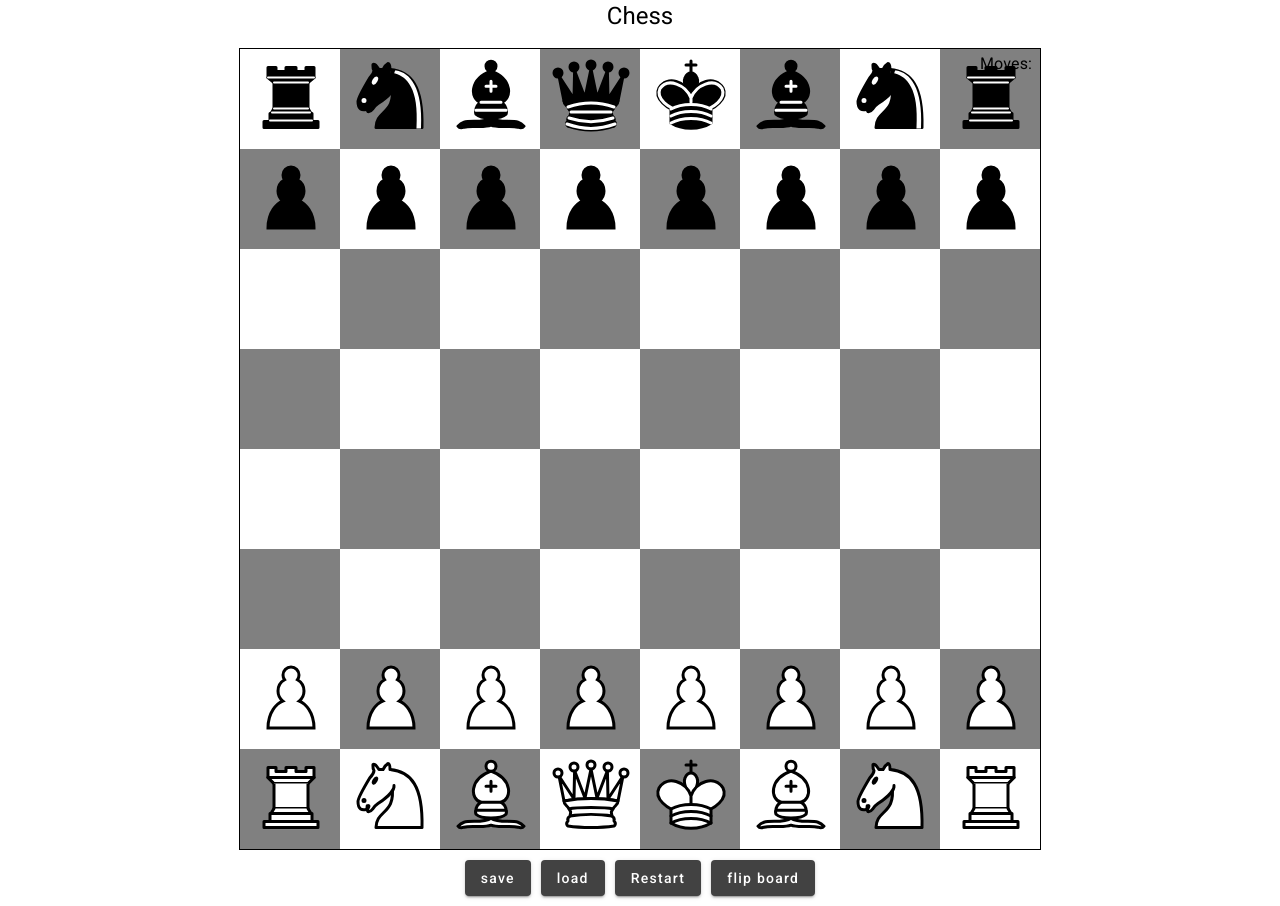
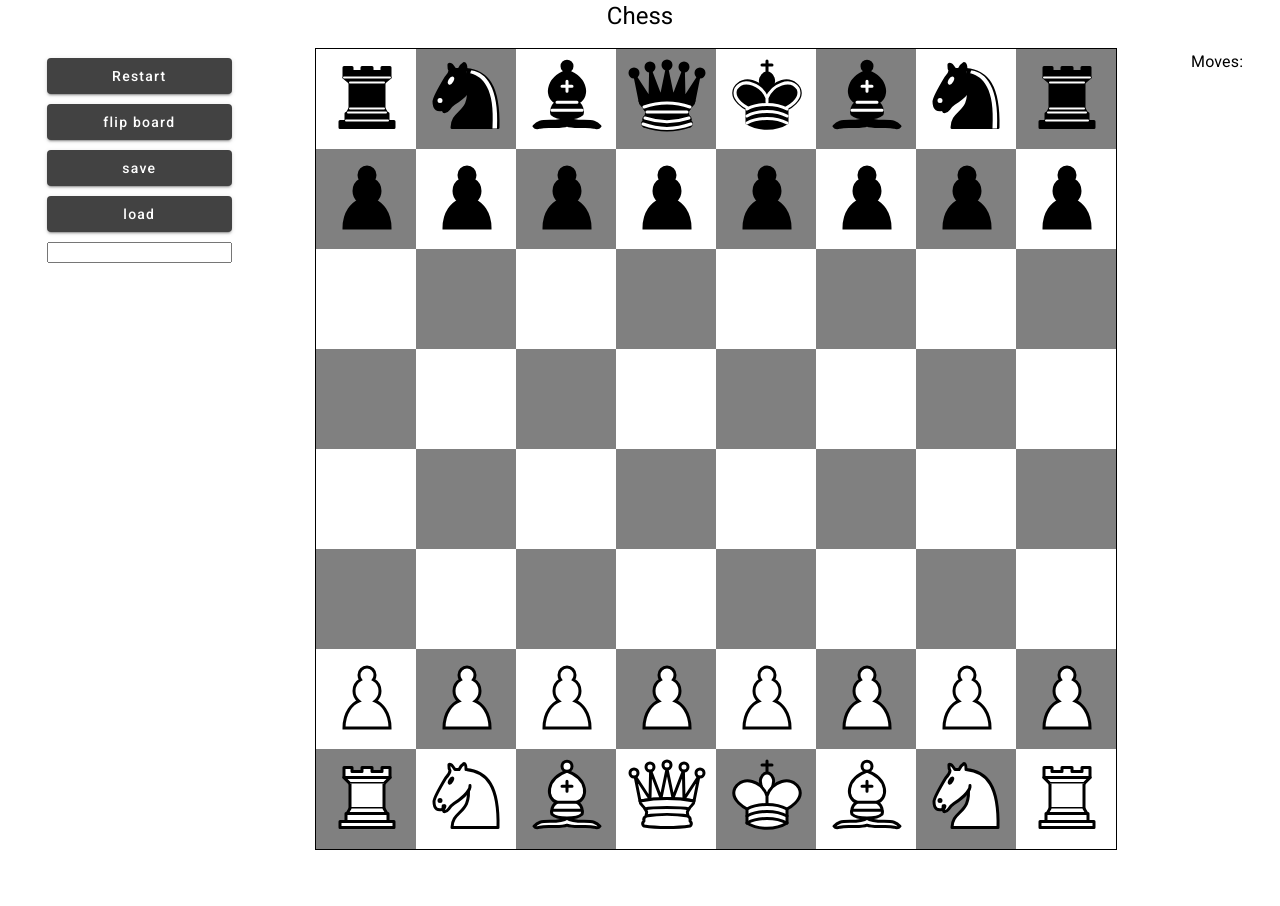
Before and after one commit to adrian-sch-web/Chess, an Angular app: page / in a window 1280 px wide. After the commit the page ends 854 px from the top, so only its background shows below. Built offline with nearby package versions, Linux system fonts and the light colour scheme.

Commit message:
Add UserUI for managing game saves

```diff
--- a/src/app/board/board.component.html
+++ b/src/app/board/board.component.html
@@ -1,3 +1,16 @@
+<div class="board-view-container">
+    <div class="buttons">
+        <button mat-raised-button (click)="restart()">Restart</button>
+        <button mat-raised-button (click)="flip = !flip">flip board</button>
+        <button mat-raised-button (click)="saveGame()">save</button>
+        <button mat-raised-button (click)="loadGame(saveIdInput.value); saveIdInput.value = ''">load</button>
+        <input matInput type="text" #saveIdInput/>
+        @if(saveId().length > 0){
+            <div>Saved under the following Id:</div>
+            <div>{{saveId()}}</div>
+            <div>Copy to continue from this point</div>
+        }
+    </div>
     <div class="board-container">
         <div class="promote" [style.display]="promoteColumn() != undefined?'block':'none'"
             [style.top]="whitesTurn()?'':'693px'">
@@ -24,12 +37,6 @@
             </div>
             }
         </div>
-    <div class="buttons">
-        <button mat-raised-button (click)="saveGame()">save</button>
-        <button mat-raised-button (click)="loadGame()">load</button>
-        <button mat-raised-button (click)="restart()">Restart</button>
-        <button mat-raised-button (click)="flip = !flip">flip board</button>
-    </div>
         @if(state() != 0) {
         <app-game-over [white]="whitesTurn()" [reason]="state()"></app-game-over>
         }
@@ -44,3 +51,4 @@
             }
         </div>
     </div>
+</div>
--- a/src/app/board/board.component.scss
+++ b/src/app/board/board.component.scss
@@ -18,13 +18,6 @@
     height: 100px;
 }
 
-.moves-container {
-    position: absolute;
-    right: 0;
-    top: 50px;
-    width: 300px;
-}
-
 .moves {
     display:grid
 }
@@ -34,7 +27,13 @@
 }
 
 .buttons{
+    display: flex;
+    flex-direction: column;
     margin: 10px;
-    display: flex;
     gap: 10px
 }
+
+.board-view-container{
+    display:flex;
+    justify-content: space-around;
+}
--- a/src/app/board/board.component.ts
+++ b/src/app/board/board.component.ts
@@ -8,6 +8,7 @@ import { GameOverComponent } from '../game-over/game-over.component';
 import { GameService } from '../game.service';
 import { SaveFilesService } from '../save-files.service';
 import { MatButtonModule } from '@angular/material/button';
+import { MatInputModule } from '@angular/material/input';
 
 @Component({
   selector: 'app-board',
@@ -15,7 +16,8 @@ import { MatButtonModule } from '@angular/material/button';
   imports: [
     PieceComponent,
     GameOverComponent,
-    MatButtonModule
+    MatButtonModule,
+    MatInputModule
   ],
   templateUrl: './board.component.html',
   styleUrl: './board.component.scss'
@@ -88,7 +90,11 @@ export class BoardComponent {
     this.save.save();
   }
 
-  loadGame() {
-    this.save.load();
+  loadGame(input: string) {
+    this.save.load(input);
+  }
+
+  saveId(): string {
+    return this.save.saveId;
   }
 }
--- a/src/app/save-files.service.ts
+++ b/src/app/save-files.service.ts
@@ -10,13 +10,13 @@ import { firstValueFrom } from 'rxjs/internal/firstValueFrom';
 })
 export class SaveFilesService {
   private url = 'https://localhost:7190/SaveLoadChess';
-  private placeHolderKey = 1;
+  public saveId: string = "";
+
 
   constructor(private game: GameService, private http: HttpClient) { }
 
   async save() {
     let gameDto = new GameDTO(
-      this.placeHolderKey,
       this.game.whitePieces(),
       this.game.blackPieces(),
       this.game.whitesTurn(),
@@ -29,11 +29,12 @@ export class SaveFilesService {
     for (let entry of states) {
       gameDto.boardStates.push(new BoardStateDTO(entry[0], entry[1]));
     }
-    await firstValueFrom(this.http.post(this.url + '/SaveGame', gameDto));
+    let id = await firstValueFrom(this.http.post(this.url + '/SaveGame', gameDto));
+    this.saveId = id.toString();
   }
 
-  async load() {
-    let gameDto = await firstValueFrom(this.http.get<GameDTO>(this.url + '/LoadGame?key=' + this.placeHolderKey));
+  async load(input: string) {
+    let gameDto = await firstValueFrom(this.http.get<GameDTO>(this.url + '/LoadGame?key=' + input));
     this.game.whitePieces.set(gameDto.whitePieces);
     this.game.blackPieces.set(gameDto.blackPieces);
     this.game.whitesTurn.set(gameDto.whitesTurn);
@@ -50,7 +51,6 @@ export class SaveFilesService {
 }
 
 export class GameDTO {
-  id: number;
   whitePieces: Piece[];
   blackPieces: Piece[];
   whitesTurn: boolean;
@@ -59,16 +59,17 @@ export class GameDTO {
   boardStates: BoardStateDTO[] = [];
   enPassent?: Position;
   notation: string;
+  id?: string;
 
   constructor(
-    id : number,
     whitePieces: Piece[],
     blackPieces: Piece[],
     whitesTurn: boolean,
     turnCount: number,
     movesSinceChange: number,
     notation: string,
-    enPassent?: Position
+    enPassent?: Position,
+    id?: string,
   ) {
     this.id = id;
     this.whitePieces = whitePieces;
```
Lines whose indentation alone changed are shown as unchanged.
